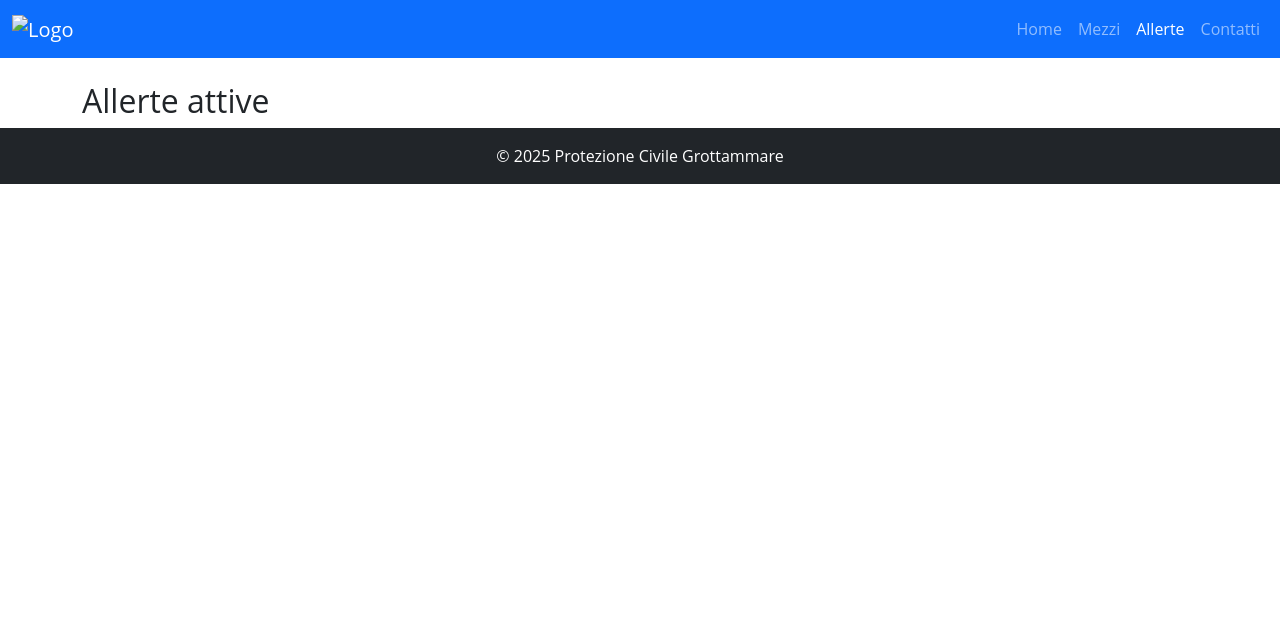
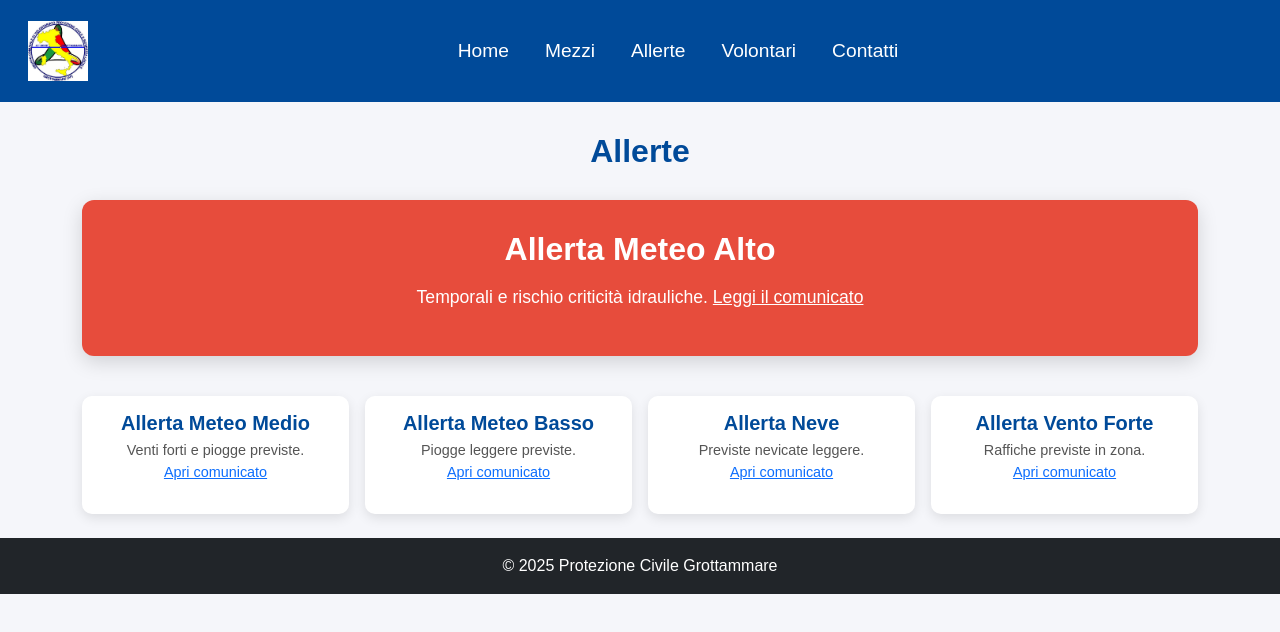
Before and after one commit to Chikko2000/Protezione-Civile, a plain HTML site: page allerte.html in a window 1280 px wide. Drawn offline with nearby package versions, Linux system fonts and the light colour scheme.

Commit message:
Refactor allerte.html with new styles and alerts
Updated the allerte.html file with new styles and structure, including the addition of FontAwesome and improved alert sections.

```diff
--- a/allerte.html
+++ b/allerte.html
@@ -1,24 +1,113 @@
-
 <!DOCTYPE html>
 <html lang="it">
 <head>
-  <meta charset="UTF-8">
-  <meta name="viewport" content="width=device-width, initial-scale=1">
-  <title>Allerte - Protezione Civile Grottammare</title>
-  <link href="https://cdn.jsdelivr.net/npm/bootstrap@5.3.2/dist/css/bootstrap.min.css" rel="stylesheet">
-  <link rel="stylesheet" href="css/style.css">
+<meta charset="UTF-8">
+<meta name="viewport" content="width=device-width, initial-scale=1">
+<title>Allerte - Protezione Civile Grottammare</title>
+
+<!-- Bootstrap -->
+<link href="https://cdn.jsdelivr.net/npm/bootstrap@5.3.2/dist/css/bootstrap.min.css" rel="stylesheet">
+
+<!-- FontAwesome -->
+<link rel="stylesheet" href="https://cdnjs.cloudflare.com/ajax/libs/font-awesome/6.5.0/css/all.min.css">
+
+<style>
+  body {
+    background: #f5f6fa;
+    font-family: 'Poppins', sans-serif;
+  }
+
+  header.navbar {
+    background: #004a99 !important;
+    padding: 1rem;
+  }
+  .navbar-brand img {
+    height: 60px;
+    transition: .3s;
+  }
+  .navbar-brand img:hover { transform: scale(1.1); }
+  .nav-link {
+    font-size: 1.2rem;
+    margin: 0 10px;
+    color: #fff !important;
+    font-weight: 500;
+    transition: 0.3s;
+    position: relative;
+  }
+  .nav-link:hover { color: #ffea00 !important; transform: translateY(-3px); }
+  .nav-link::after { content: ""; position: absolute; width: 0; height: 3px; background: #ffea00; bottom: -4px; left: 50%; transform: translateX(-50%); transition: 0.3s; }
+  .nav-link:hover::after { width: 50%; }
+
+  h2 {
+    color: #004a99;
+    font-weight: 800;
+    text-align: center;
+    margin: 30px 0;
+  }
+
+  /* ULTIMA ALLERTA */
+  .latest-alert {
+    background: #e74c3c;
+    color: #fff;
+    border-radius: 12px;
+    padding: 30px;
+    text-align: center;
+    margin-bottom: 40px;
+    box-shadow: 0 6px 20px rgba(0,0,0,0.15);
+  }
+  .latest-alert h3 { font-size: 2rem; font-weight: 900; margin-bottom: 15px; }
+  .latest-alert p { font-size: 1.1rem; }
+
+  /* ALLERTE PASSATE */
+  .past-alert-card {
+    background: #fff;
+    border-radius: 10px;
+    padding: 15px;
+    text-align: center;
+    box-shadow: 0 4px 12px rgba(0,0,0,0.1);
+    transition: transform 0.3s, box-shadow 0.3s;
+    cursor: pointer;
+  }
+  .past-alert-card:hover {
+    transform: translateY(-5px);
+    box-shadow: 0 8px 20px rgba(0,0,0,0.2);
+  }
+  .past-alert-card h5 {
+    font-weight: 700;
+    margin-bottom: 5px;
+    color: #004a99;
+  }
+  .past-alert-card p {
+    font-size: 0.9rem;
+    color: #555;
+  }
+
+  /* Animazione fade-in */
+  .fade-in {
+    opacity: 0;
+    transform: translateY(20px);
+    animation: fadeInUp 0.8s forwards;
+  }
+  @keyframes fadeInUp { to { opacity: 1; transform: translateY(0); } }
+
+</style>
 </head>
 <body>
-<header class="navbar navbar-expand-lg navbar-dark bg-primary sticky-top">
+
+<header class="navbar navbar-expand-lg navbar-dark sticky-top">
   <div class="container-fluid">
     <a class="navbar-brand" href="index.html">
-      <img src="assets/images/logo.png" alt="Logo" height="50">
+      <img src="img/logo.png" alt="Logo Protezione Civile Grottammare">
     </a>
-    <div class="collapse navbar-collapse" id="navbarNav">
-      <ul class="navbar-nav ms-auto">
+    <button class="navbar-toggler" type="button" data-bs-toggle="collapse" data-bs-target="#navbarNav">
+      <span class="navbar-toggler-icon"></span>
+    </button>
+    <div class="collapse navbar-collapse justify-content-center" id="navbarNav">
+      <ul class="navbar-nav align-items-center">
         <li class="nav-item"><a class="nav-link" href="index.html">Home</a></li>
         <li class="nav-item"><a class="nav-link" href="mezzi.html">Mezzi</a></li>
         <li class="nav-item"><a class="nav-link active" href="allerte.html">Allerte</a></li>
+        <li class="nav-item"><a class="nav-link" href="volontari.html">Volontari</a></li>
         <li class="nav-item"><a class="nav-link" href="contatti.html">Contatti</a></li>
       </ul>
     </div>
@@ -26,15 +115,50 @@
 </header>
 
 <main class="container mt-4">
-<h2>Allerte attive</h2>
-<div id="alerts"></div>
+
+  <h2>Allerte</h2>
+
+  <!-- ULTIMA ALLERTA -->
+  <div class="latest-alert fade-in" style="animation-delay:0s">
+    <h3>Allerta Meteo Alto</h3>
+    <p>Temporali e rischio criticità idrauliche. <a href="allerte/allerta-alto.pdf" target="_blank" style="color: #fff; text-decoration: underline;">Leggi il comunicato</a></p>
+  </div>
+
+  <!-- ALLERTE PASSATE -->
+  <div class="row g-3">
+    <div class="col-md-3 fade-in" style="animation-delay:0.1s">
+      <div class="past-alert-card">
+        <h5>Allerta Meteo Medio</h5>
+        <p>Venti forti e piogge previste. <br><a href="allerte/allerta-medio.pdf" target="_blank">Apri comunicato</a></p>
+      </div>
+    </div>
+    <div class="col-md-3 fade-in" style="animation-delay:0.2s">
+      <div class="past-alert-card">
+        <h5>Allerta Meteo Basso</h5>
+        <p>Piogge leggere previste. <br><a href="allerte/allerta-basso.pdf" target="_blank">Apri comunicato</a></p>
+      </div>
+    </div>
+    <div class="col-md-3 fade-in" style="animation-delay:0.3s">
+      <div class="past-alert-card">
+        <h5>Allerta Neve</h5>
+        <p>Previste nevicate leggere. <br><a href="allerte/allerta-neve.pdf" target="_blank">Apri comunicato</a></p>
+      </div>
+    </div>
+    <div class="col-md-3 fade-in" style="animation-delay:0.4s">
+      <div class="past-alert-card">
+        <h5>Allerta Vento Forte</h5>
+        <p>Raffiche previste in zona. <br><a href="allerte/allerta-vento.pdf" target="_blank">Apri comunicato</a></p>
+      </div>
+    </div>
+  </div>
+
 </main>
 
-<footer class="bg-dark text-white text-center p-3">
+<footer class="bg-dark text-white text-center p-3 mt-4">
   © 2025 Protezione Civile Grottammare
 </footer>
 
 <script src="https://cdn.jsdelivr.net/npm/bootstrap@5.3.2/dist/js/bootstrap.bundle.min.js"></script>
-<script src="js/alerts.js"></script>
+
 </body>
 </html>
```
